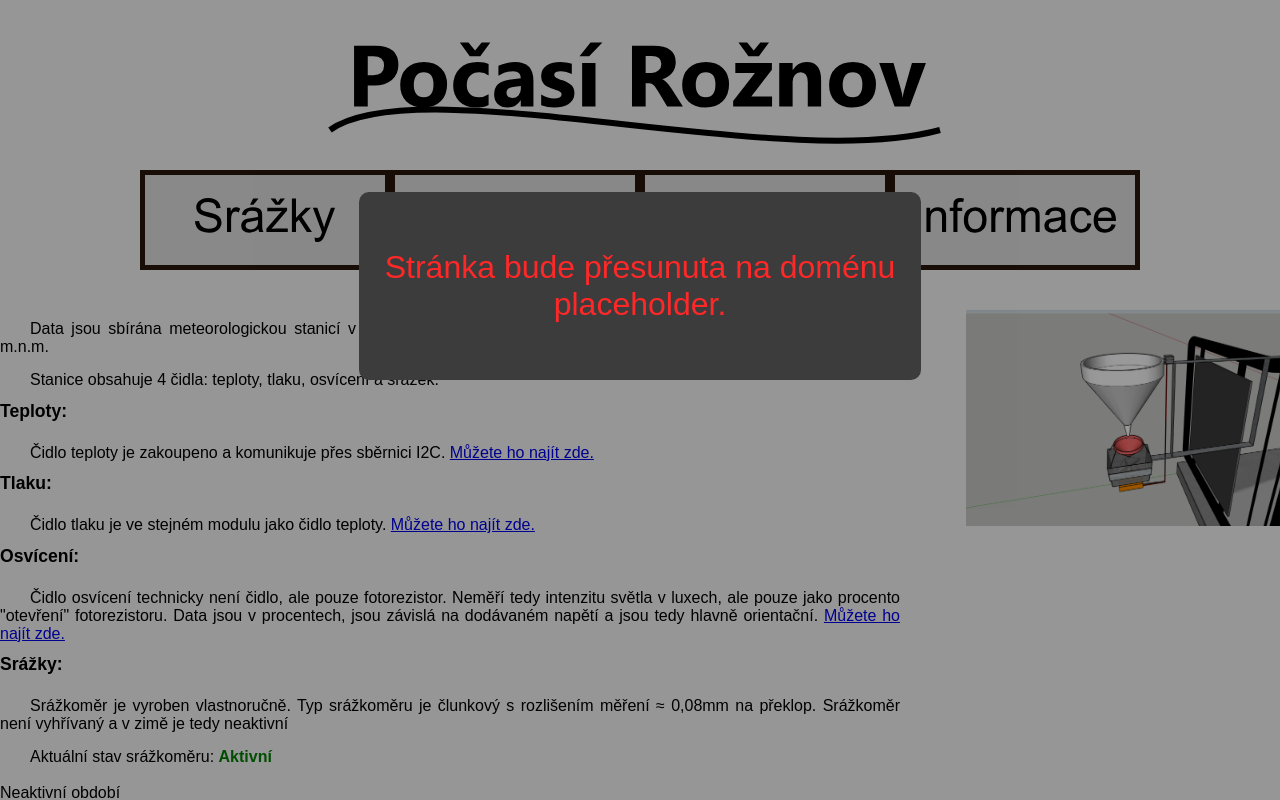
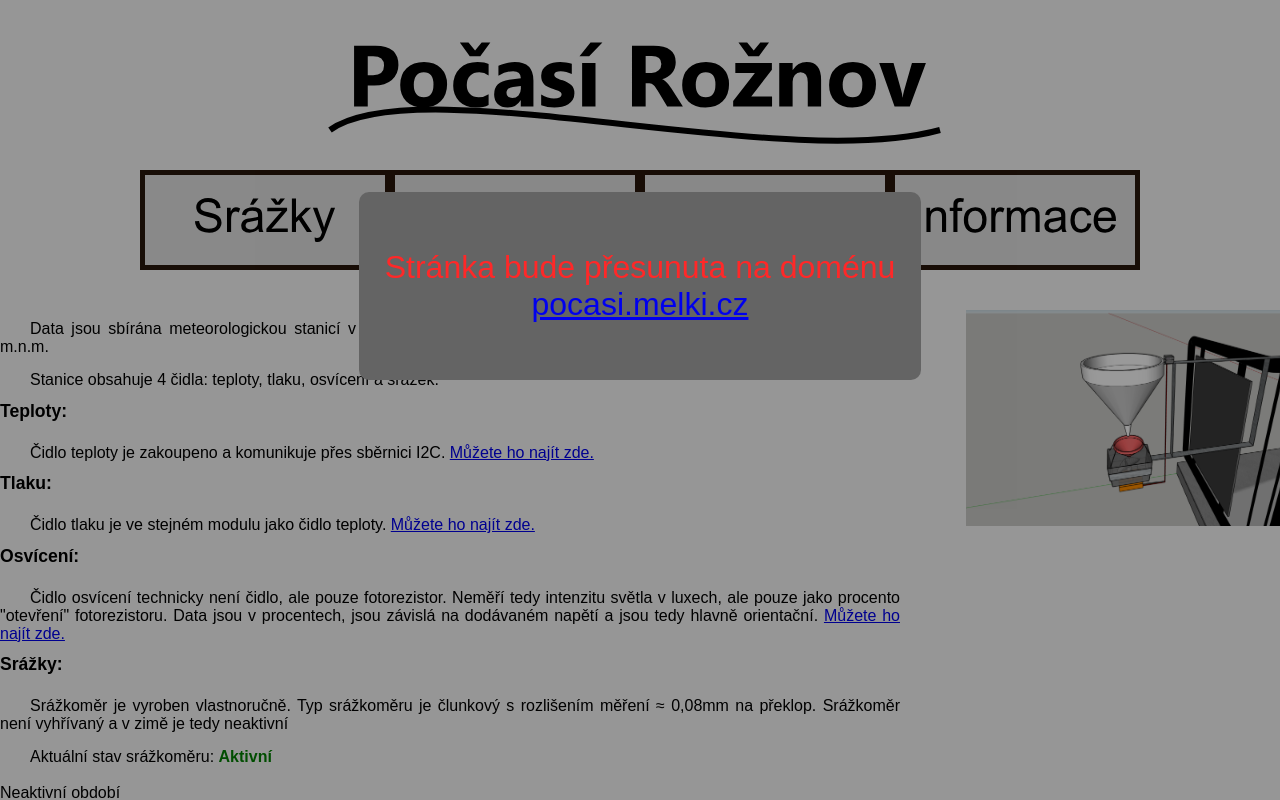
Before and after one commit to pepanzdorf/meteostanice, a Flask app: page /info in a window 1280 px wide. Run offline with Flask 2, Linux system fonts and the light colour scheme; some libraries are stand-ins or nearby versions.

Commit message:
new domain

```diff
--- a/static/style.css
+++ b/static/style.css
@@ -98,7 +98,7 @@ table {
     display: block;
     margin: 15% auto;
     width: 40%;
-    background-color: rgb(60, 60, 60);
+    background-color: rgb(100, 100, 100);
     padding: 25px;
     text-align: center;
     font-size: 2em;
--- a/templates/template.html
+++ b/templates/template.html
@@ -110,7 +110,7 @@
 <div id="center-box">
     <div id="popup">
         <div class="popup-content">
-            <p>Stránka bude přesunuta na doménu placeholder.</p>
+            <p>Stránka bude přesunuta na doménu <a href="http://pocasi.melki.cz/home">pocasi.melki.cz</a></p>
         </div>
         <script>
             var modal = document.getElementById("popup");
```
